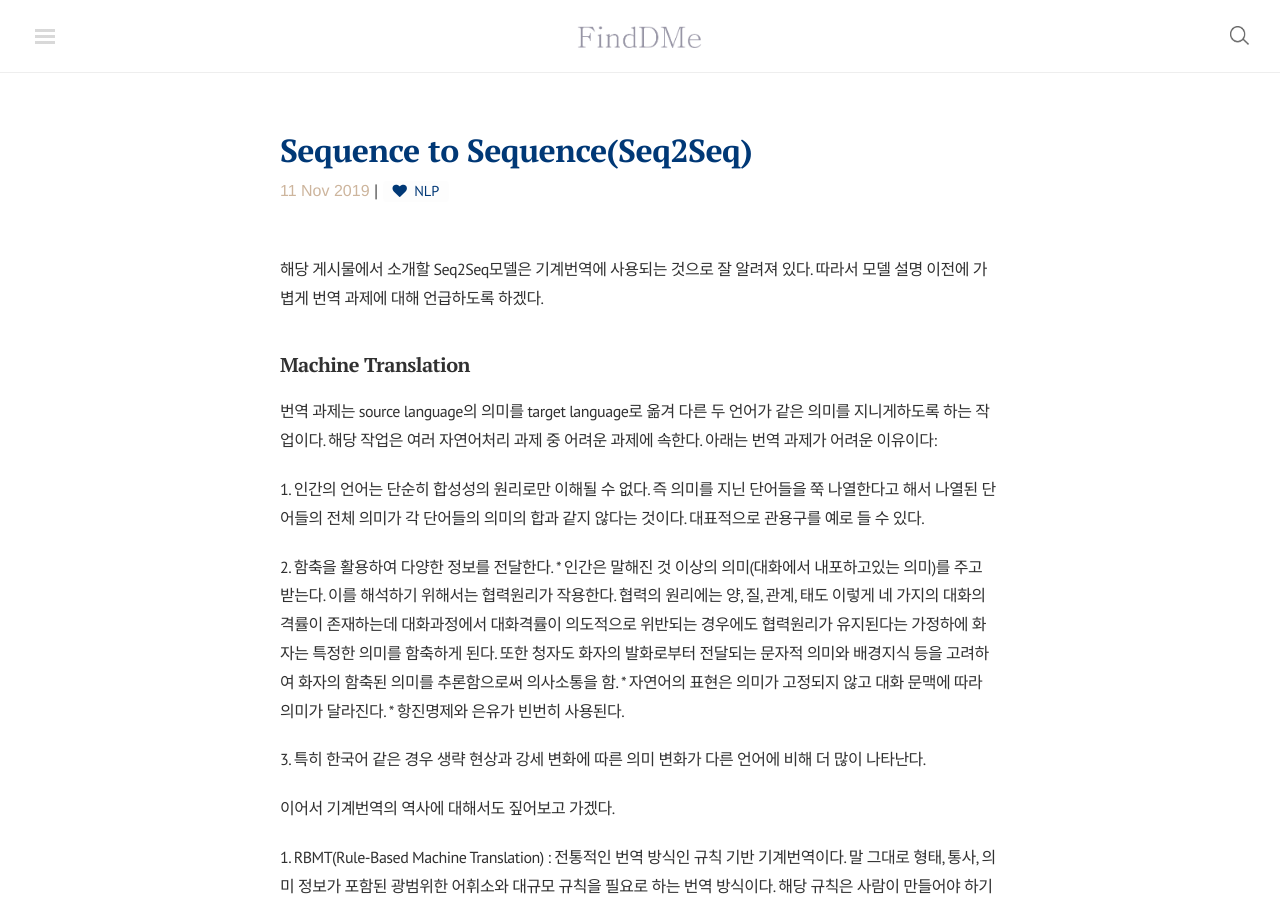
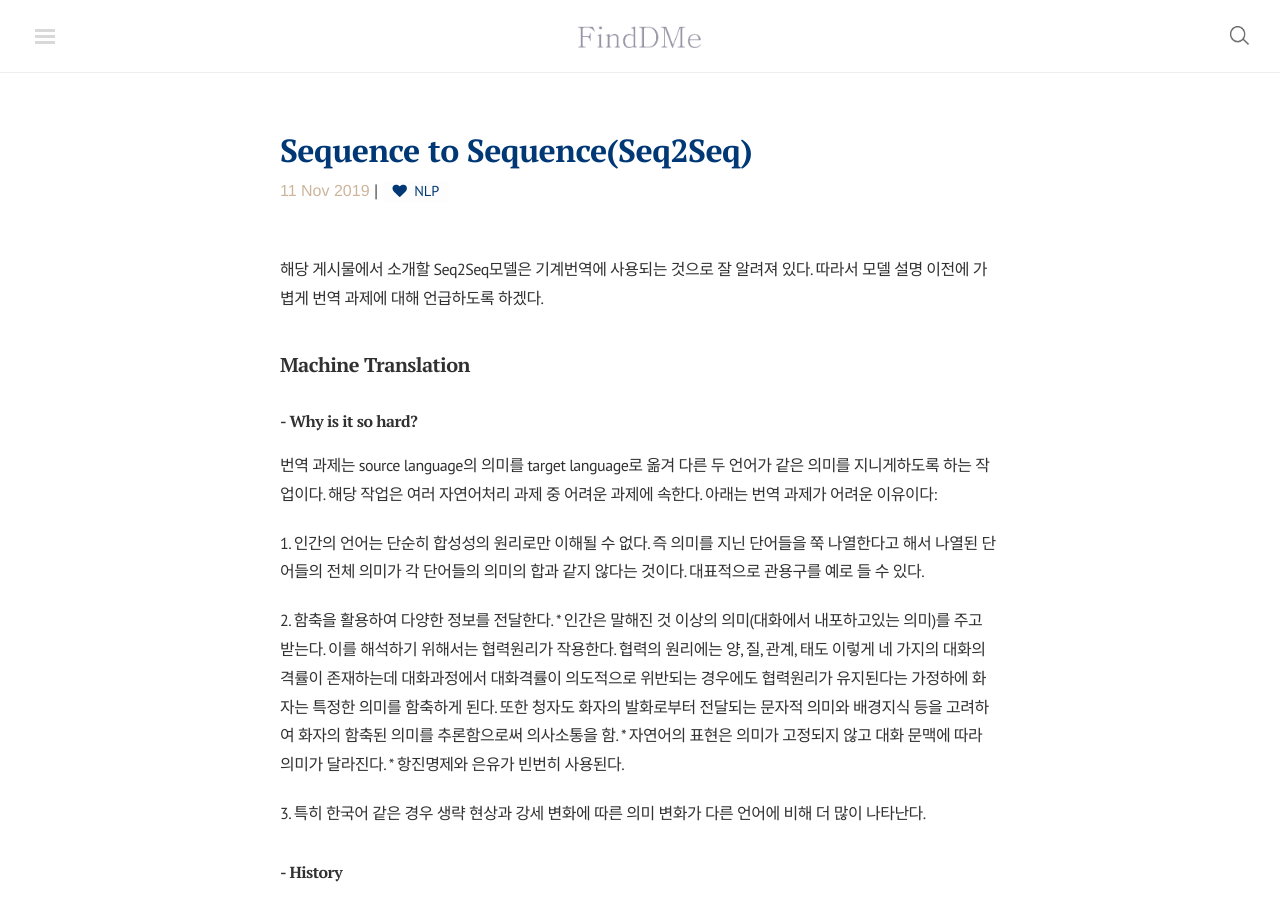
Before and after one commit to finddme/finddme.github.io, a Jekyll site: the page built from blog/index.html, in a window 1280 px wide and 900 px high. Built offline with Jekyll 4.4.1, drawn with Linux system fonts in a browser that asks for light colours; nearby versions of some CDN libraries; formulas are drawn with MathJax 3; the list of posts is cut into pages by our own code; comment, search, counter and statistics services are not loaded.

Commit message:
Update 2019-11-11-Seq2Seq.md

```diff
--- a/_posts/2019-11-11-Seq2Seq.md
+++ b/_posts/2019-11-11-Seq2Seq.md
@@ -7,6 +7,8 @@ tag: NLP
 해당 게시물에서 소개할 Seq2Seq모델은 기계번역에 사용되는 것으로 잘 알려져 있다. 따라서 모델 설명 이전에 가볍게 번역 과제에 대해 언급하도록 하겠다.
 
 ## Machine Translation
+
+### - Why is it so hard?
 
 번역 과제는 source language의 의미를 target language로 옮겨 다른 두 언어가 같은 의미를 지니게하도록 하는 작업이다. 해당 작업은 여러 자연어처리 과제 중 어려운 과제에 속한다. 아래는 번역 과제가 어려운 이유이다:
 
@@ -19,6 +21,8 @@ tag: NLP
 
 3\. 특히 한국어 같은 경우 생략 현상과 강세 변화에 따른 의미 변화가 다른 언어에 비해 더 많이 나타난다.
 
+### - History
+
 이어서 기계번역의 역사에 대해서도 짚어보고 가겠다.
 
 1\. RBMT(Rule-Based Machine Translation) : 전통적인 번역 방식인 규칙 기반 기계번역이다. 말 그대로 형태, 통사, 의미 정보가 포함된 광범위한 어휘소와 대규모 규칙을 필요로 하는 번역 방식이다. 해당 규칙은 사람이 만들어야 하기 때문에 많은 자원과 시간이 소모된다. 또한 언어는 매일매일 지속적으로 변화한하기에 번역 언어쌍 확장은 필수적으로 이루어져야 하는데 이때 번역 품질 향상을 위해 전문가가 매번 새로운 규칙을 찾아내 적용해야한다. 따라서 지속적이 투자가 필요하기 때문에 실제 산업에서는 사용률이 저조했습니다.
@@ -27,7 +31,9 @@ tag: NLP
 
 3\. NMT(Neural Machine Translation) : 딥러닝 기반의 기계번역. 해당 방식의 도입으로 인해 기계번역 발전에 박차를 가할 수 있었다. 이전까지 연구된 기계번역 방식보다 NMT가 잘 작동하는 이유는 다음과 같다:
   * End-to-end Model $\rightarrow$ SMT의 경우 여러가지 모듈로 구성되어 시스템이 복잡해 훈련에 어려움이 있었던 반면, NMT는 단 하나의 모델을 사용함으로써(전체를 하나의 모델로 한번에 학습함으로써) 시스템을 단순화 하여 성능을 높였다.
+
   * Better language model $\rightarrow$ 신경망 언어모델(Neural Network Language Model)을 기반으로 하는 구조이기에 기존의 SMT에서 사용하던 n-gram 방식의 언어 모델보다 강력하다. 희소성(sparseness)문제가 해결 되었으며, 자연스러운 번역을 가능하게 한다. (간단히 말하자면 모델 자체가 더 나아졌다는 것이다.)
+
   * Great context embedding $\rightarrow$ Neural Network모델은 데이터를 압축시키는 것에 있어 좋은 성능을 자랑한다. 따라서 문장의 의미를 벡터화(vectorize)하는 능력이 뛰어납니다. 따라서, 노이즈나 희소성(sparseness)문제를 이전보다 잘 해결할 수 있다.(간단히 말하자면 임베딩 기능이 향상되었다는 것이다.)
 
 ## Sequence to Sequence Model
```
